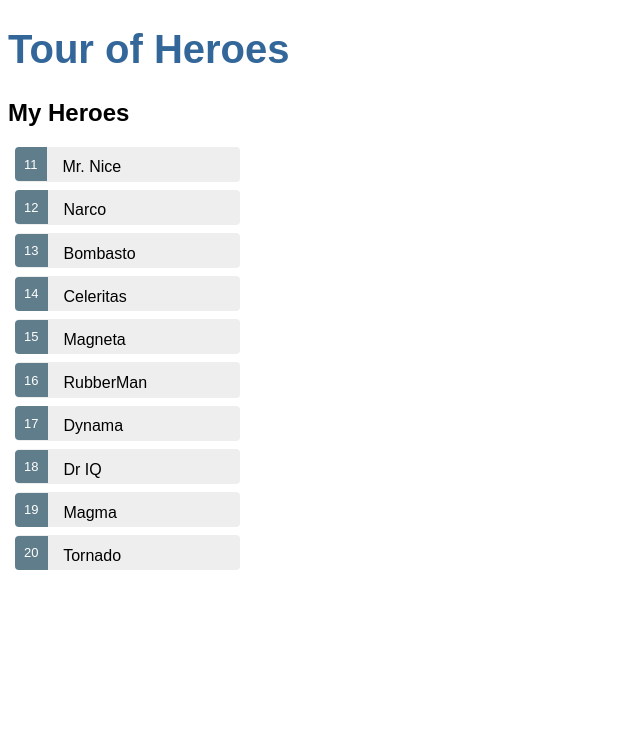
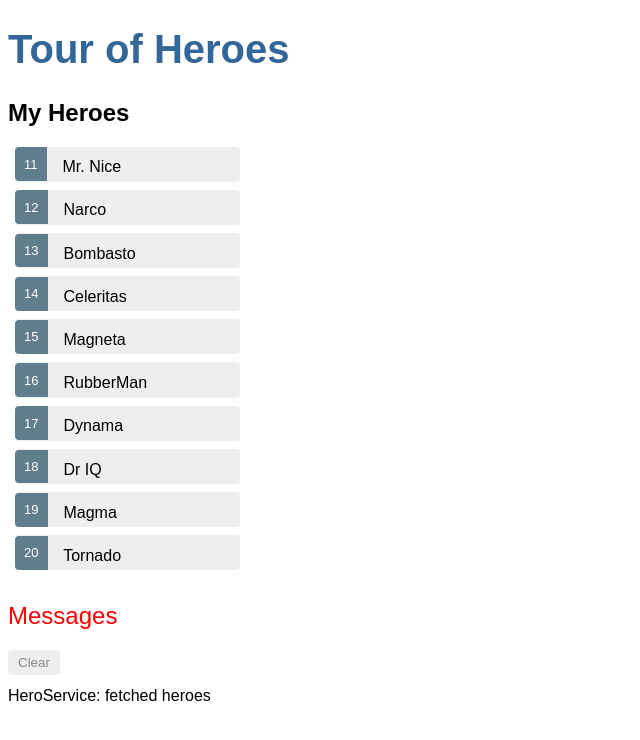
Before and after one commit to luis-velasquezg/Tour-of-Heroes, an Angular app: page / in a window 1280 px wide. Shown: the top 740 px of the page, without its empty margins (0-640 px from the left). Built offline with nearby package versions, Linux system fonts and the light colour scheme.

Commit message:
heroService - Commit final

```diff
--- a/src/app/app.component.html
+++ b/src/app/app.component.html
@@ -1,3 +1,4 @@
 <!--The content below is only a placeholder and can be replaced.-->
   <h1>{{ title }}</h1>
   <app-heroes></app-heroes>
+  <app-messages></app-messages>
--- a/src/app/messages/messages.component.css
+++ b/src/app/messages/messages.component.css
@@ -0,0 +1,40 @@
+/* MessagesComponent's private CSS styles */
+h2 {
+    color: red;
+    font-family: Arial, Helvetica, sans-serif;
+    font-weight: lighter;
+}
+
+body {
+    margin: 2em;
+}
+
+body, input[text], button {
+    color: crimson;
+    font-family: Cambria, Georgia;
+}
+
+button.clear {
+    font-family: Arial;
+    background-color: #eee;
+    border: none;
+    padding: 5px 10px;
+    border-radius: 4px;
+    cursor: pointer;
+    cursor: hand;
+}
+
+button:hover {
+    background-color: #cfd8dc;
+}
+
+button:disabled {
+    background-color: #eee;
+    color: #aaa;
+    cursor: auto;
+}
+
+button.clear {
+    color: #888;
+    margin-bottom: 12px;
+}
--- a/src/app/messages/messages.component.html
+++ b/src/app/messages/messages.component.html
@@ -1,3 +1,10 @@
-<p>
-  messages works!
-</p>
+<div *ngIf="messageService.messages.length">
+
+  <h2>Messages</h2>
+  <button class="clear"
+          (click)="messageService.clear()">Clear</button>
+  <div *ngFor='let message of messageService.messages'>
+    {{message}}
+  </div>
+
+</div>
--- a/src/app/messages/messages.component.ts
+++ b/src/app/messages/messages.component.ts
@@ -1,4 +1,5 @@
 import { Component, OnInit } from '@angular/core';
+import { MessageService } from '../message.service';
 
 @Component({
   selector: 'app-messages',
@@ -7,7 +8,7 @@ import { Component, OnInit } from '@angular/core';
 })
 export class MessagesComponent implements OnInit {
 
-  constructor() { }
+  constructor(public messageService: MessageService) { }
 
   ngOnInit() {
   }
```
